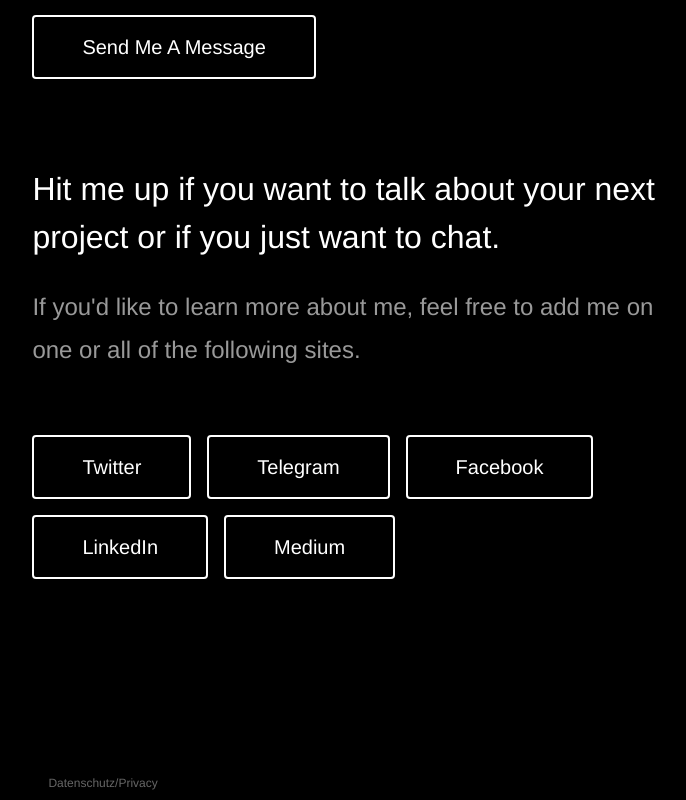
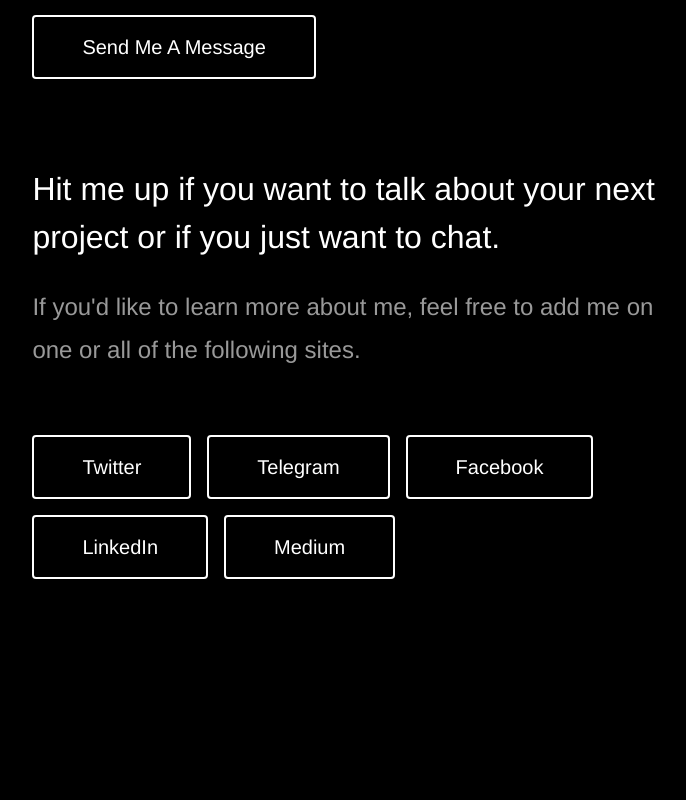
Before and after one commit to sriharikapu/sriharikapu.com, a plain HTML site: page src/index.html in a window 1280 px wide. Shown: the part 9332-10132 px from the top of the page, without its empty margins (70-756 px from the left). Drawn offline with Linux system fonts and the light colour scheme; a web font is replaced by a local one.

Commit message:
Update index.html

```diff
--- a/src/index.html
+++ b/src/index.html
@@ -124,7 +124,7 @@
                 <p>If you'd like to learn more about me, feel free to add me on one or all of the following sites.</p>
                 <div class="footer-btn-row g-btn-row"> <a class="footer-text-btn g-btn g-btn-white" href="https://twitter.com/sriharikapu" target="_blank">Twitter</a> <a class="footer-text-btn g-btn g-btn-white" href="https://telegram.org/sriharikapu" target="_blank">Telegram</a> <a class="footer-text-btn g-btn g-btn-white" href="https://www.facebook.com/officialsriharikapu" target="_blank">Facebook</a><a class="footer-text-btn g-btn g-btn-white" href="https://in.linkedin.com/in/sriharikapu" target="_blank">LinkedIn</a><a class="footer-text-btn g-btn g-btn-white" href="https://medium.com/@sriharikapu" target="_blank">Medium</a></div>
             </div>
-        </article> <a class="footer-privacy" href="./datenschutz/">Datenschutz/Privacy</a> </footer>
+        </article><!-- <a class="footer-privacy" href="./datenschutz/">Datenschutz/Privacy</a> --> </footer>
     <script type="text/javascript" src="./assets/js/jquery.min.js"></script>
     <script type="text/javascript" src="./assets/js/main.min.js"></script>
 </body>
```
